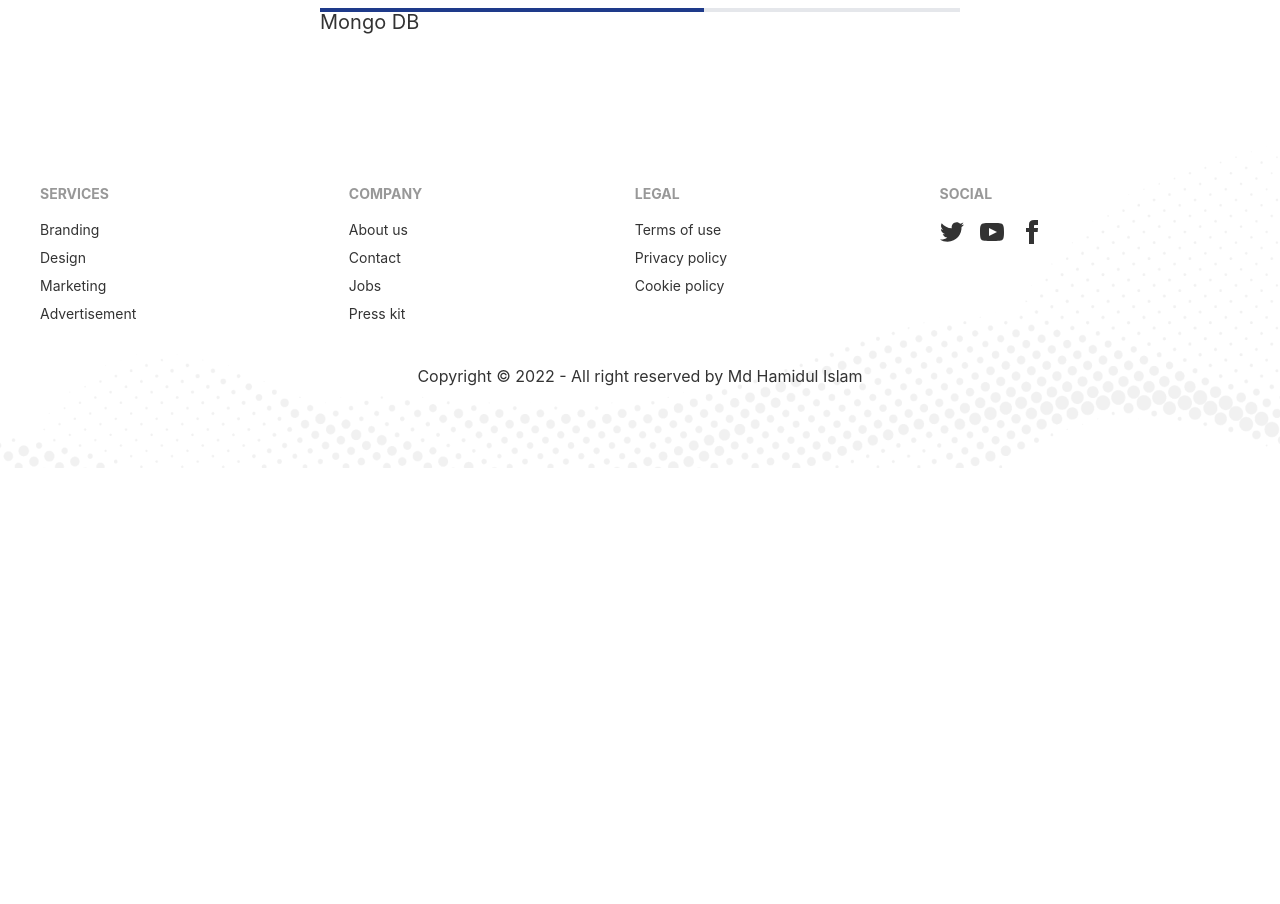
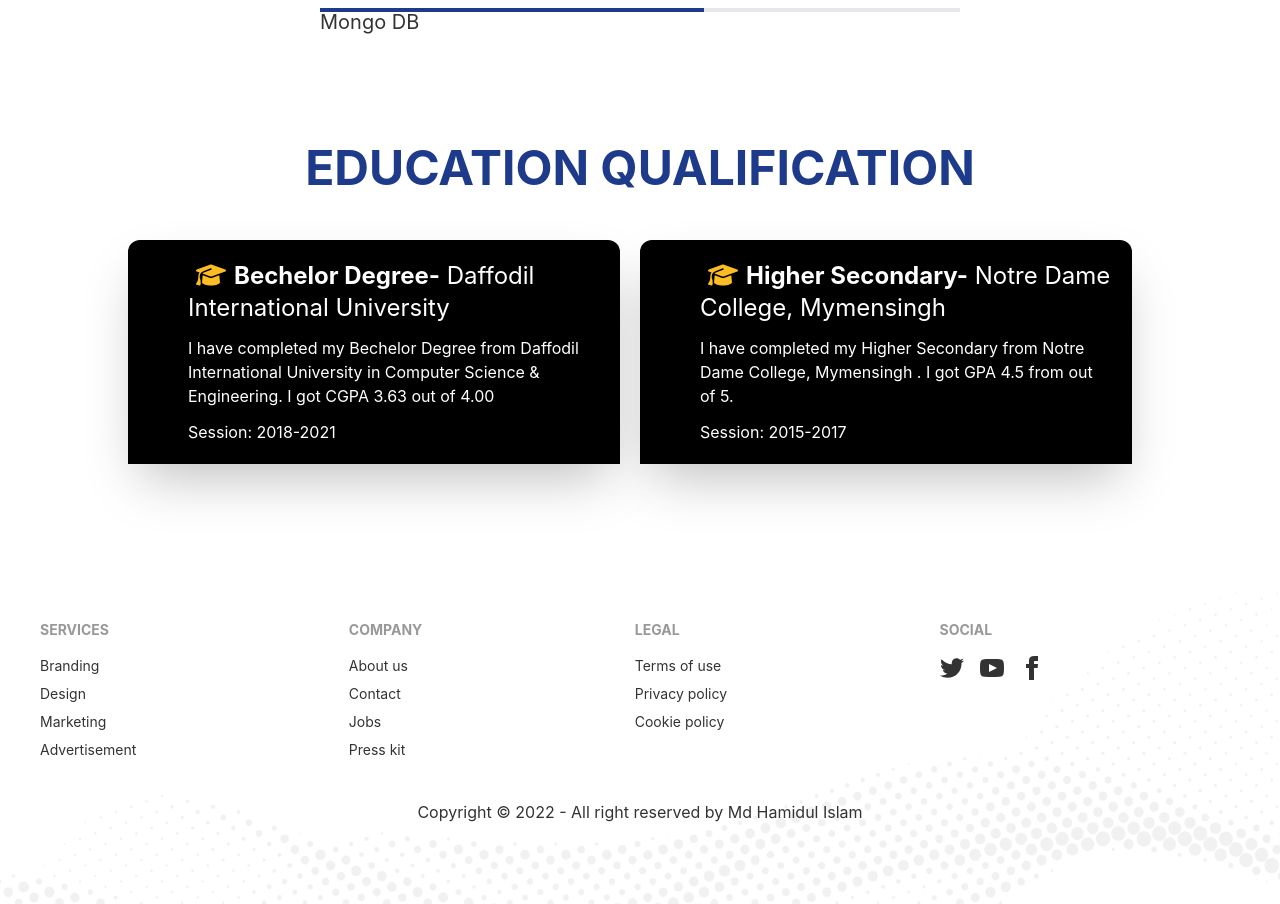
Before and after one commit to Hamidul-1/bike-parts-manufacturer-website, a React (Create React App) app: page /portfolio in a window 1280 px wide. Shown: the part 1880-2784 px from the top of the page. Before the commit the page ends 2348 px from the top, so only its background shows below. Built offline with nearby package versions, Linux system fonts and the light colour scheme; no server answers; the HTML template or start-up script is replaced by a standard one.

Commit message:
Education added

```diff
--- /dev/null
+++ b/src/Pages/MyPortfolio/Education.js
@@ -0,0 +1,30 @@
+import { faGraduationCap } from '@fortawesome/free-solid-svg-icons';
+import { FontAwesomeIcon } from '@fortawesome/react-fontawesome';
+import React from 'react';
+
+const Education = () => {
+    return (
+        <div className='w-4/5 mx-auto mb-24'>
+            <h1 className='text-center font-bold mb-12 text-5xl uppercase'> <span className='text-blue-900'>EDUCATION Qualification</span></h1>
+            <div className='grid grid-cols-1 lg:grid-cols-2'>
+                <div className='bg-black text-white p-5 mr-5 mb-5 rounded-t-xl shadow-2xl'>
+                    <h2 className='text-2xl pl-10'><FontAwesomeIcon className='text-warning text-2xl pl-2 mr-2' icon={faGraduationCap}></FontAwesomeIcon><span className='font-bold'>Bechelor Degree-</span> <span>Daffodil International University</span></h2>
+                    <p className='pl-10 py-3'>I have completed my Bechelor Degree from Daffodil International University
+                        in Computer Science & Engineering. I got CGPA 3.63 out of 4.00
+                    </p>
+                    <p className='pl-10'>Session: 2018-2021</p>
+                </div>
+                <div className='bg-black text-white p-5 mr-5 mb-5 rounded-t-xl shadow-2xl'>
+                    <h2 className='text-2xl pl-10 '><FontAwesomeIcon className='text-warning text-2xl pl-2 mr-2' icon={faGraduationCap}></FontAwesomeIcon><span className='font-bold'>Higher Secondary-</span> <span>Notre Dame College, Mymensingh</span></h2>
+                    <p className='pl-10 py-3'>I have completed my Higher Secondary from Notre Dame College, Mymensingh
+                        . I got GPA 4.5 from out of 5.
+                    </p>
+                    <p className='pl-10'>Session: 2015-2017</p>
+                </div>
+            </div>
+
+        </div>
+    );
+};
+
+export default Education;
--- a/src/Pages/MyPortfolio/MyPortfolio.js
+++ b/src/Pages/MyPortfolio/MyPortfolio.js
@@ -1,5 +1,6 @@
 import React from 'react';
 import AboutMe from './AboutMe';
+import Education from './Education';
 import MySkills from './MySkills';
 import PortfolioBanner from './PortfolioBanner';
 
@@ -9,6 +10,7 @@ const MyPortfolio = () => {
             <PortfolioBanner></PortfolioBanner>
             <AboutMe></AboutMe>
             <MySkills></MySkills>
+            <Education></Education>
 
         </div>
     );
```
